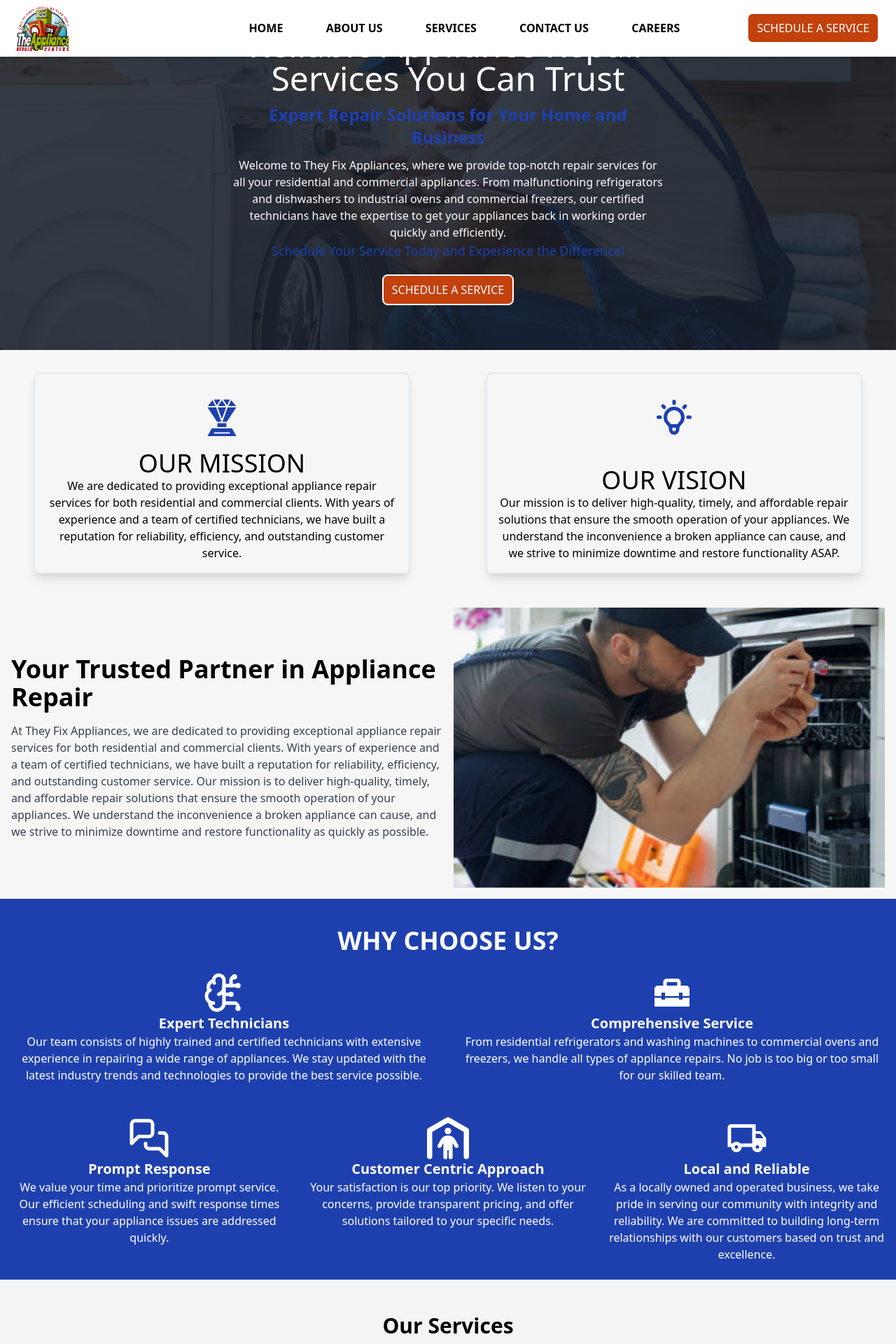
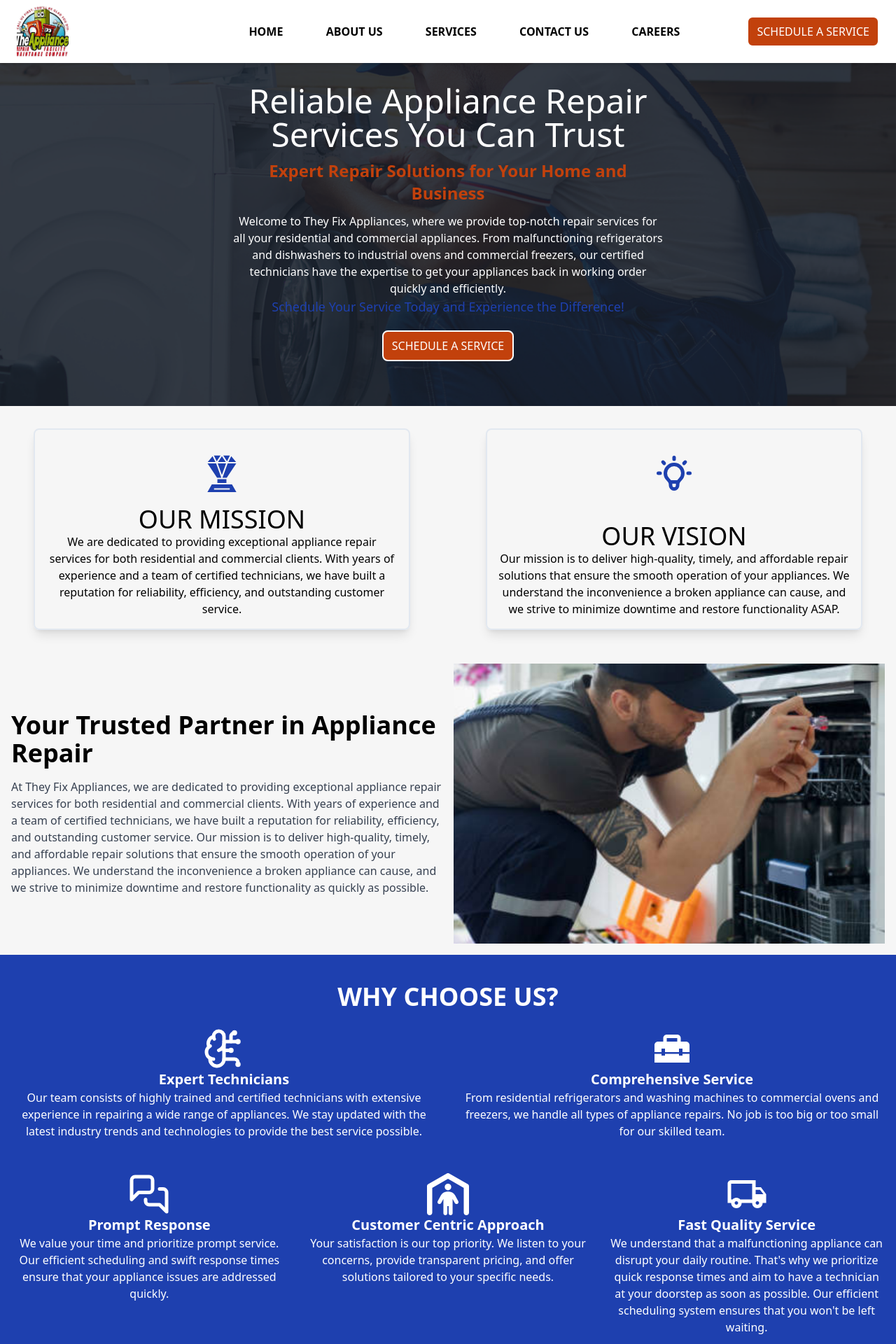
Before and after one commit to BronzeMik/theyfixappliances, a React (Vite) app: page / in a window 1280 px wide. Shown: the top 1920 px of the page at 70% size. Built offline with nearby package versions, Linux system fonts and the light colour scheme.

Commit message:
Update hero and nav links

```diff
--- a/src/components/Footer.jsx
+++ b/src/components/Footer.jsx
@@ -4,6 +4,10 @@ import img from '../assets/tarc-logo.jpg'
 
 
 export default function Footer() {
+    const scrollToSection = (sectionId) => {
+        document.getElementById(sectionId).scrollIntoView({ behavior: 'smooth' });
+
+      };
     return(
         <div className="grid grid-cols-1 md:grid-cols-3 border-t-2 border-t-slate-200 shadow-md bg-white py-8 px-2 text-center">
             <div className="flex flex-col justify-center items-center">
@@ -13,15 +17,15 @@ export default function Footer() {
             <div className="flex flex-col md:items-center md:pr-6 py-5">
                 <h2 className="text-2xl md:text-3xl font-semibold pb-3">Links</h2>
                 <ul className="md:text-left">
-                    <li>HOME</li>
-                    <li>ABOUT US</li>
-                    <li>SERVICES</li>
+                    <li onClick={() => scrollToSection('home')} className="cursor-pointer">HOME</li>
+                    <li onClick={() => scrollToSection('about')} className="cursor-pointer">ABOUT US</li>
+                    <li onClick={() => scrollToSection('services')} className="cursor-pointer">SERVICES</li>
                     {/* <li>SERVICE AREAS</li> */}
                     {/* <li>CUSTOMER REVIEWS</li> */}
-                    <li>CONTACT US</li>
+                    <li onClick={() => scrollToSection('contact')} className="cursor-pointer">CONTACT US</li>
                     {/* <li>FAQs</li>
                     <li>BLOG</li> */}
-                    <li>CAREERS</li>
+                    <li className="cursor-pointer">CAREERS</li>
                 </ul>
             </div>
             <div className="flex flex-col items-center py-5">
--- a/src/components/Hero.jsx
+++ b/src/components/Hero.jsx
@@ -4,10 +4,10 @@ import CtaBtn from "./CtaBtn";
 
 export default function Hero() {
     return(
-        <section className={`flex flex-col justify-center md:justify-end items-center px-6 pb-6 w-screen min-h-[500px] hero-img text-white`} id="home">
+        <section className={`flex flex-col justify-center md:justify-end items-center px-6 pb-6 w-screen min-h-[500px] hero-img text-white pt-16 md:pt-28`} id="home">
             <div className="text-center md:w-[50%] md:mb-10">
-                <h1 className="text-2xl md:text-5xl my-2">Reliable Appliance Repair Services You Can Trust</h1>
-                <h2 className="text-blue-800 md:text-2xl my-3 font-bold">Expert Repair Solutions for Your Home and Business</h2>
+                <h1 className="text-4xl md:text-5xl my-2">Reliable Appliance Repair Services You Can Trust</h1>
+                <h2 className="text-orange-700 md:text-2xl my-3 font-bold">Expert Repair Solutions for Your Home and Business</h2>
                 <p className="hidden md:block">Welcome to They Fix Appliances, where we provide top-notch repair services for all your residential and commercial appliances. From malfunctioning refrigerators and dishwashers to industrial ovens and commercial freezers, our certified technicians have the expertise to get your appliances back in working order quickly and efficiently.</p>
                 <p className="block md:hidden">Welcome to They Fix Appliances, where we provide top-notch repair services for all your residential and commercial appliances.</p>
                 <h4 className="text-blue-800 md:text-lg">Schedule Your Service Today and Experience the Difference!</h4>
--- a/src/components/ServicesSection.jsx
+++ b/src/components/ServicesSection.jsx
@@ -6,7 +6,7 @@ export default function ServicesSection() {
     return (
         <section className="py-12 bg-gray-100" id='services'>
             <div className="container mx-auto px-4">
-                <h2 className="text-3xl font-bold text-center mb-8">Our Services</h2>
+                <h2 className="text-3xl font-bold text-center mb-8">Residential Services</h2>
                 <p className="text-xl text-center mb-12">Comprehensive Appliance Repair Solutions for Home and Business</p>
 
                 <div className="grid grid-cols-1 gap-8">
--- a/src/components/WhyChooseUs.jsx
+++ b/src/components/WhyChooseUs.jsx
@@ -58,8 +58,8 @@ export default function WhyChooseUs(){
                     icon={<MdOutlineLocalShipping  className="text-4xl md:text-6xl  text-white"/>}
                     description={
                         <div className="text-white">
-                            <h3 className="font-semibold text-xl">Local and Reliable</h3>
-                            <p>As a locally owned and operated business, we take pride in serving our community with integrity and reliability. We are committed to building long-term relationships with our customers based on trust and excellence.</p>
+                            <h3 className="font-semibold text-xl">Fast Quality Service</h3>
+                            <p>We understand that a malfunctioning appliance can disrupt your daily routine. That&apos;s why we prioritize quick response times and aim to have a technician at your doorstep as soon as possible. Our efficient scheduling system ensures that you won&apos;t be left waiting.</p>
                         </div>
                     }
                     />
```
Also changed, not shown: src/assets/tarc-logo.jpg.
